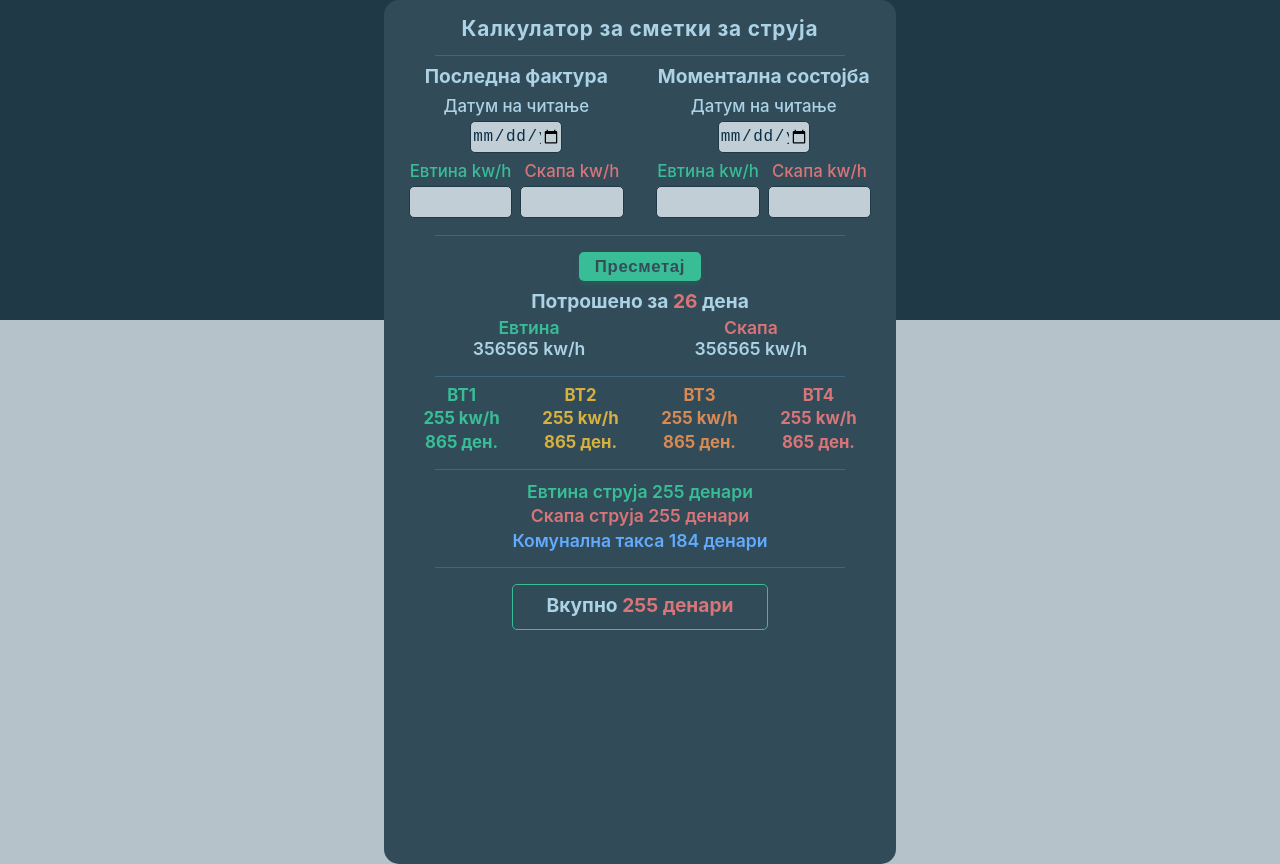
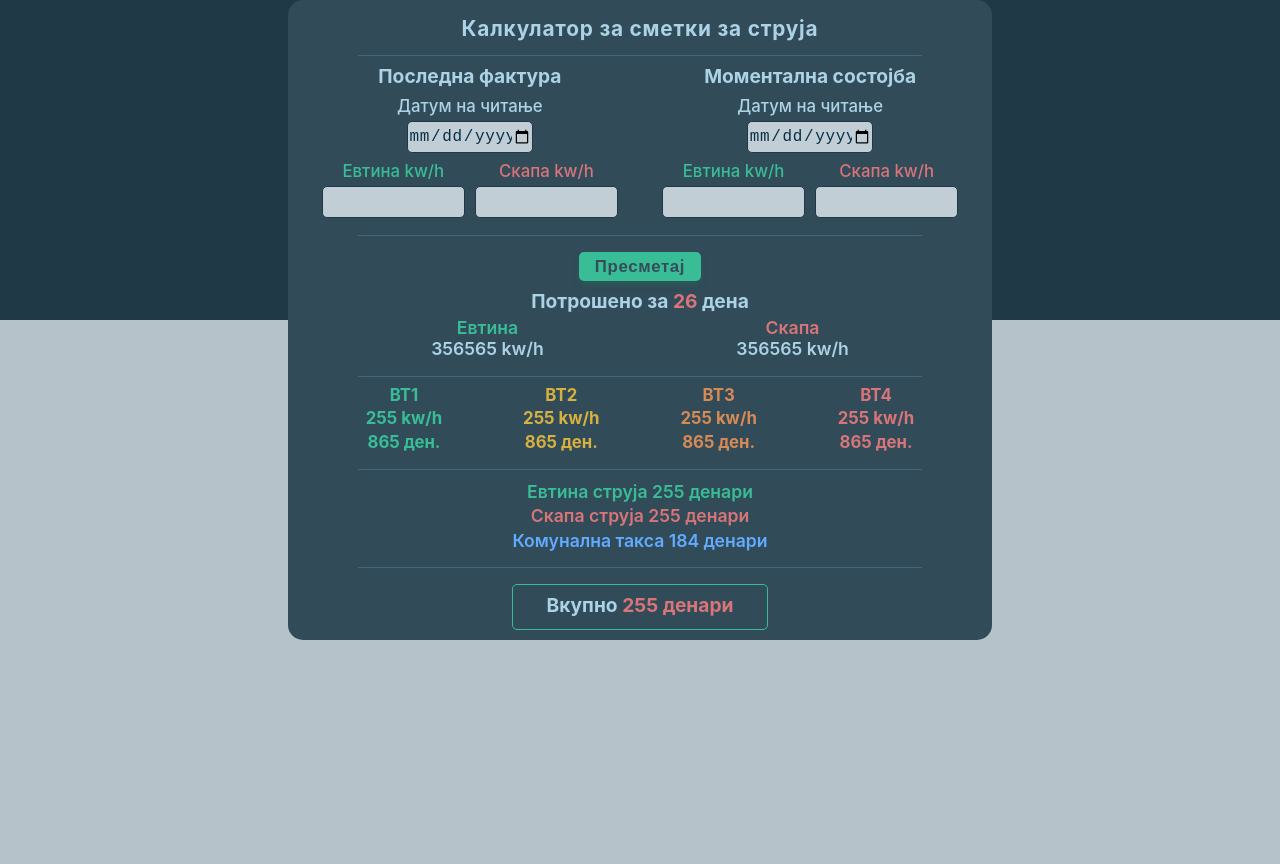
Before and after one commit to pirej/calculator, a Next.js app: page / in a window 1280 px wide. After the commit the page ends 800 px from the top, so only its background shows below. Built offline with nearby package versions, Linux system fonts and the light colour scheme.

Commit message:
респонсивнооо охохохохоооо ооо  :)

```diff
--- a/components/Form/Matematika.js
+++ b/components/Form/Matematika.js
@@ -109,7 +109,7 @@ const StyledComp = styled.div`
   .blokovi {
     display: flex;
     justify-content: space-evenly;
-    @media (max-width: 360px) {
+    @media (max-width: 400px) {
       flex-wrap: wrap;
       justify-content: center;
       gap: 15%;
--- a/components/Form/index.js
+++ b/components/Form/index.js
@@ -10,11 +10,20 @@ const MyForm = styled.div`
   margin: -20rem auto 0 auto;
   border-radius: 15px;
   text-align: center;
+  @media (max-width: 1920px) {
+    width: 40vw;
+    height: 99vh;
+  }
   @media (max-width: 1600px) {
-    height: 108vh;
+    width: 45vw;
+    height: 91vh;
   }
-  @media (max-width: 1200px) {
+  @media (max-width: 1400px) {
     width: 55vw;
+    height: 80vh;
+  }
+  @media (max-width: 1024px) {
+    width: 65vw;
   }
   @media (max-width: 900px) {
     width: 80vw;
@@ -25,8 +34,12 @@ const MyForm = styled.div`
   @media (max-width: 640px) {
     width: 95w;
   }
-  @media (max-width: 360px) {
+  @media (max-width: 480px) {
+    height: 105vh;
+  }
+  @media (max-width: 400px) {
     width: 100w;
+    height: 120vh;
   }
 
   h2 {
@@ -43,7 +56,7 @@ const MyForm = styled.div`
     @media (max-width: 480px) {
       font-size: 1.3rem;
     }
-    @media (max-width: 360px) {
+    @media (max-width: 400px) {
       padding: 1rem 2rem 0.9rem 2rem;
     }
   }
```
